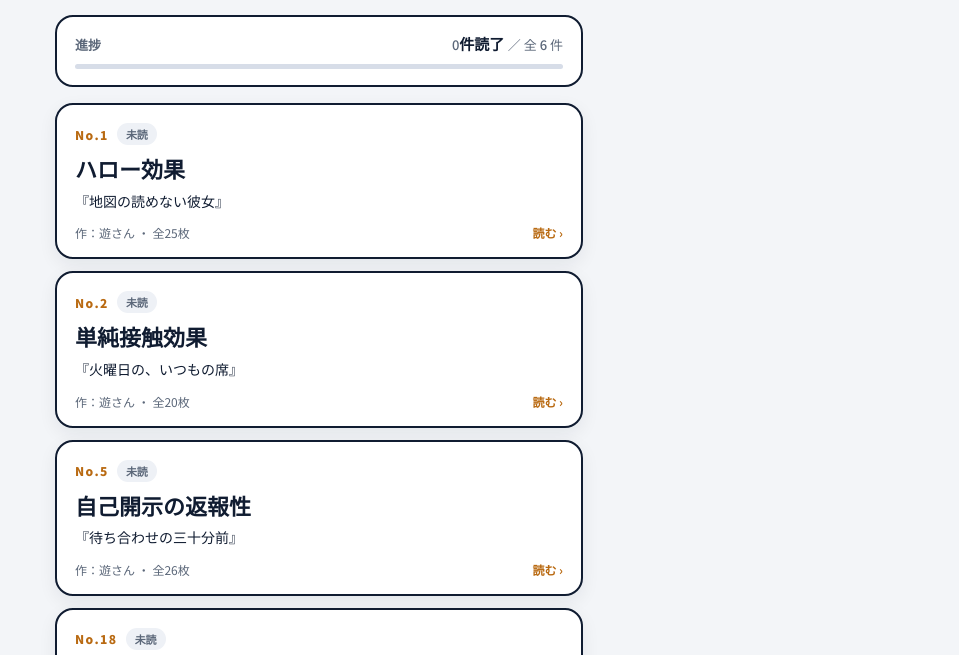
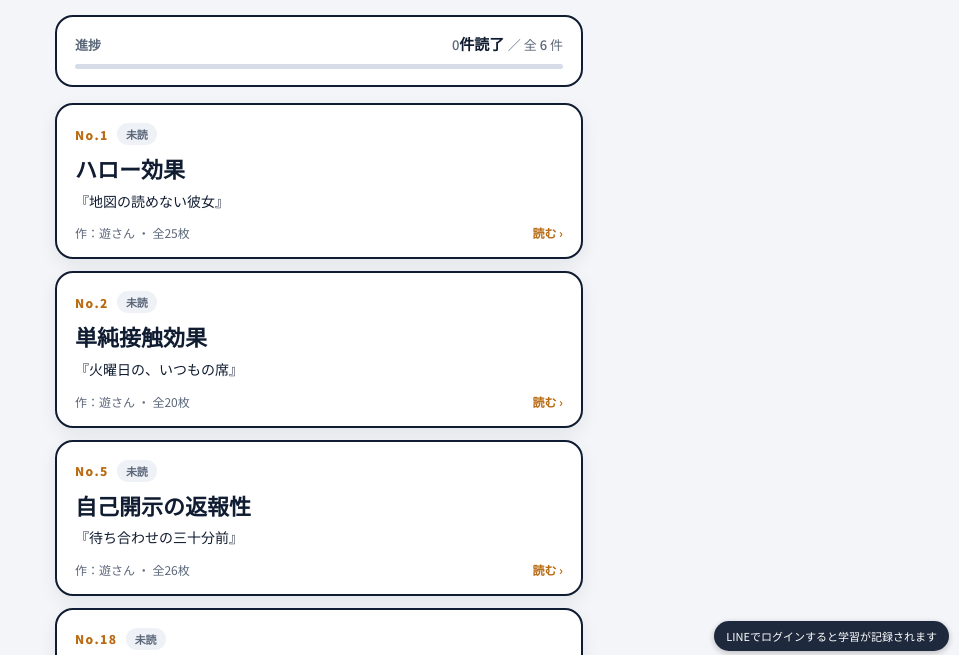
Before and after one commit to mao39-osakana/prograv-psychology, a plain HTML site: page index.html in a window 1280 px wide. Shown: the part 139-794 px from the top of the page, without its empty margins (321-1280 px from the left). Drawn offline with Linux system fonts and the light colour scheme.

Commit message:
学習記録：未ログイン時にLINEログインボタンを表示

```diff
--- a/index.html
+++ b/index.html
@@ -934,17 +934,22 @@
     }
   };
   var t = pgToken();
-  if (t) {
-    fetch(API + '/api/me', { headers: { 'Authorization': 'Bearer ' + t } })
-      .then(function(r){ return r.ok ? r.json() : null; })
-      .then(function(j){
-        var badge = document.createElement('div');
-        badge.style.cssText = 'position:fixed;right:10px;bottom:10px;z-index:9999;background:#101c31;color:#fff;font-size:11px;padding:6px 10px;border-radius:999px;box-shadow:0 2px 6px rgba(0,0,0,.25);opacity:.92';
-        badge.textContent = (j && j.result) ? ('ログイン中：' + (j.result.name || '') + '（記録しています）') : 'ログインが切れています';
-        document.body.appendChild(badge);
-      })
-      .catch(function(){});
+  var startUrl = API + '/auth/start?target=psych';
+  function badge(html, href){
+    var el = document.createElement(href ? 'a' : 'div');
+    if (href) { el.href = href; }
+    el.style.cssText = 'position:fixed;right:10px;bottom:10px;z-index:9999;background:#101c31;color:#fff;font-size:11px;padding:7px 12px;border-radius:999px;box-shadow:0 2px 6px rgba(0,0,0,.25);opacity:.94;text-decoration:none';
+    el.textContent = html;
+    document.body.appendChild(el);
   }
+  if (!t) { badge('LINEでログインすると学習が記録されます', startUrl); return; }
+  fetch(API + '/api/me', { headers: { 'Authorization': 'Bearer ' + t } })
+    .then(function(r){ return r.ok ? r.json() : null; })
+    .then(function(j){
+      if (j && j.result) badge('ログイン中：' + (j.result.name || '') + '（記録しています）');
+      else badge('ログインが切れています（タップで再ログイン）', startUrl);
+    })
+    .catch(function(){});
 })();
 </script>
 </body>
```
